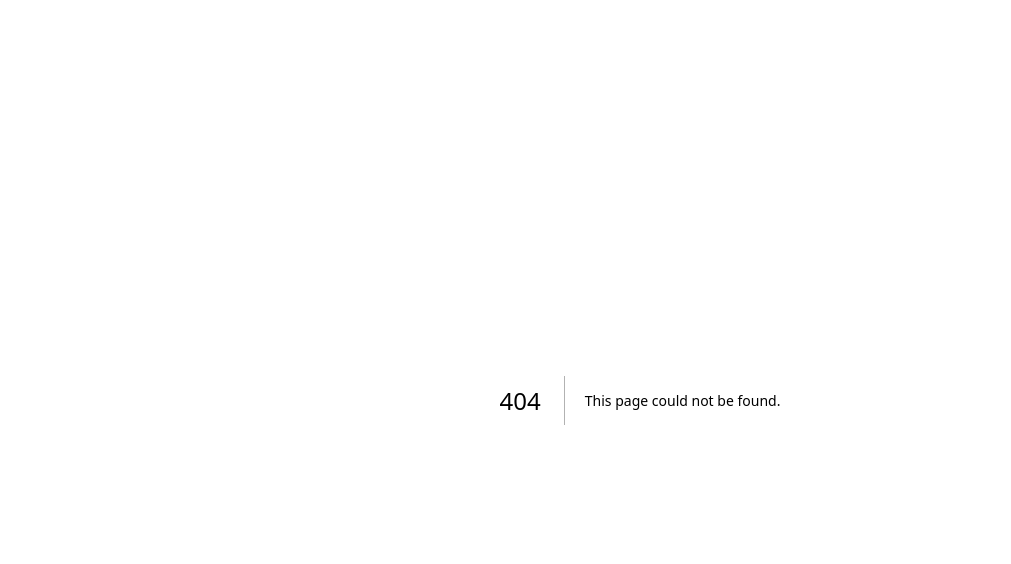
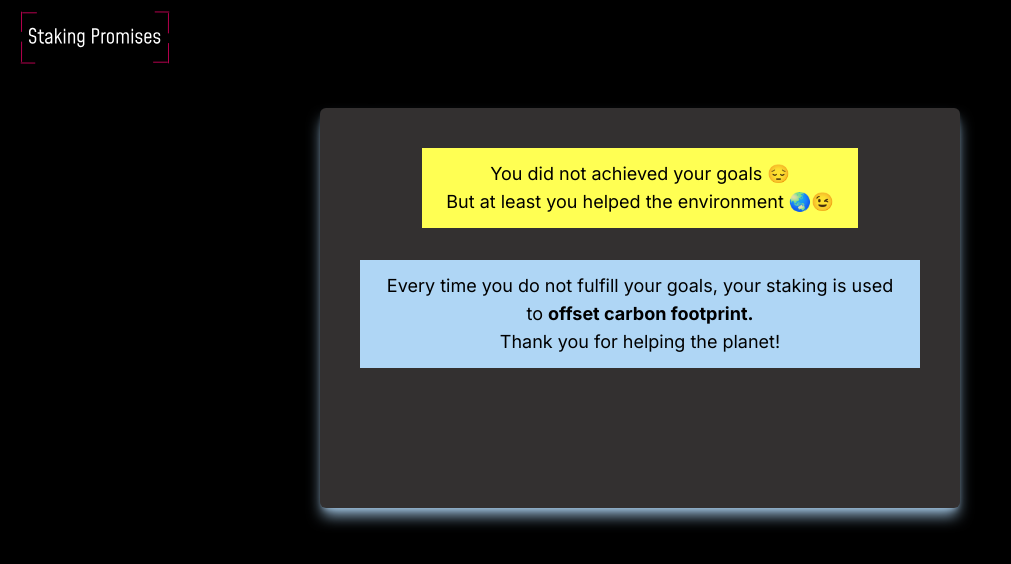
Before and after one commit to CodingBull-dev/staking-promises, a Next.js app: page /goal/1/fail in a window 1280 px wide. Before the commit this address had no page. Shown: the top 564 px of the page, without its empty margins (0-1011 px from the left). Built offline with nearby package versions, Linux system fonts and the light colour scheme.

Commit message:
added fail page

```diff
--- /dev/null
+++ b/src/app/goal/[slug]/fail/page.tsx
@@ -0,0 +1,20 @@
+export default function Page() {
+    return (
+        <div className="text-center">
+            <div className="flex justify-around">
+                <p className="mx-auto bg-[#FFFF53] text-black px-6 py-3 text-lg max-[30px]:" >
+                    You did not achieved your goals 😔
+                    <br/>
+                    But at least you helped the environment 🌏😉
+                </p>
+            </div>
+            <div className="flex justify-around mt-8">
+                <p className="mx-auto bg-[#AFD6F5] text-black px-6 py-3 text-lg max-[30px]:" >
+                    Every time you do not fulfill your goals, your staking is used to <b className="font-bold">offset carbon footprint.</b>
+                    <br/>
+                    Thank you for helping the planet!
+                </p>
+            </div>
+        </div>
+    )
+}
```
